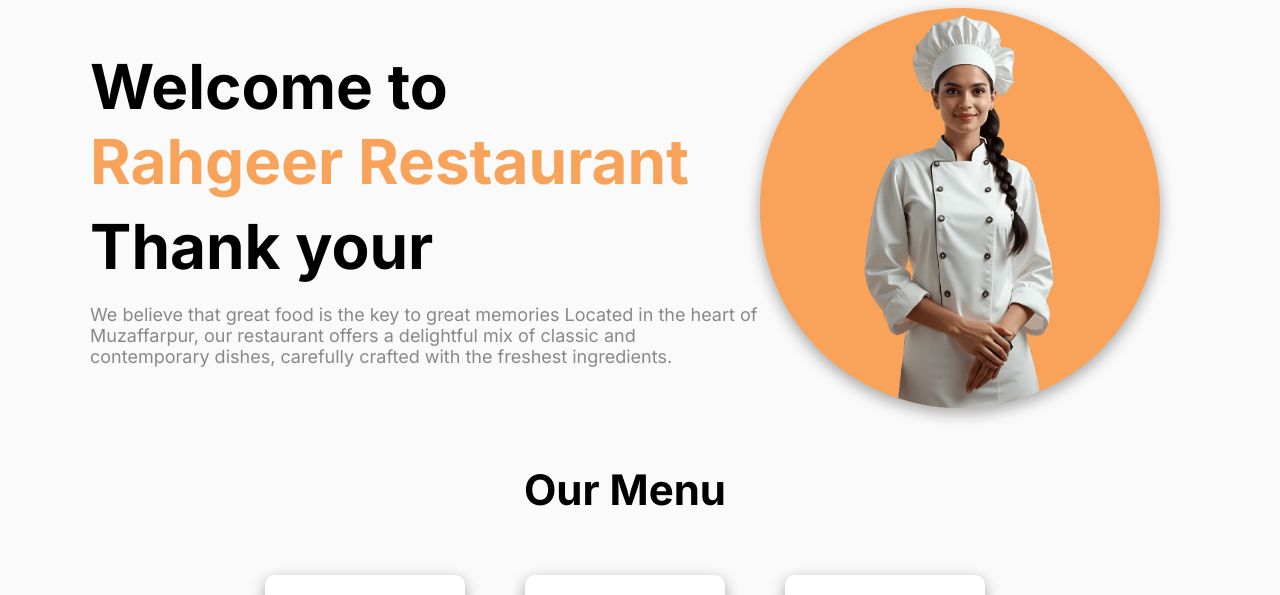
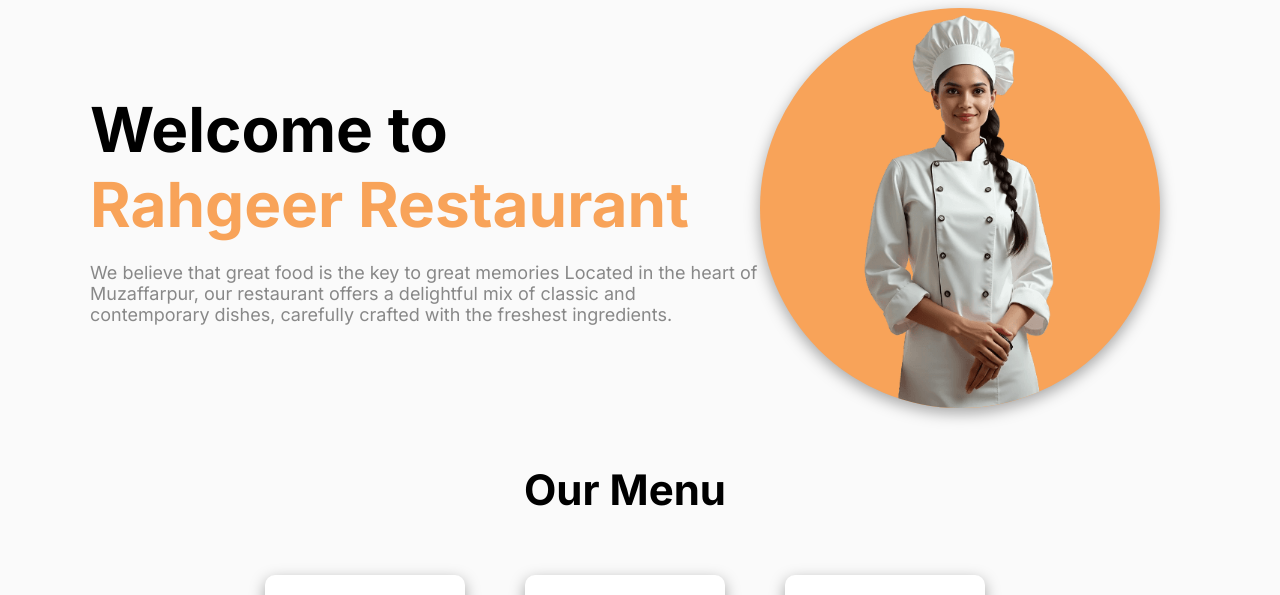
Before and after one commit to aditya9525/rahgeerResto, a plain HTML site: page index.html in a window 1280 px wide. Shown: the part 130-725 px from the top of the page. Drawn offline with Linux system fonts and the light colour scheme.

Commit message:
commit change again

```diff
--- a/index.html
+++ b/index.html
@@ -39,7 +39,6 @@
             <section class="hero">
                 <div class="hero-one">
                     <h1>Welcome to <br> <span>Rahgeer Restaurant</span></h1>
-                    <h1>Thank your</h1>
                     <p>We believe that great food is the key to great memories
                         Located in the heart of Muzaffarpur, our restaurant offers
                         a delightful mix of classic and contemporary dishes, carefully
```
